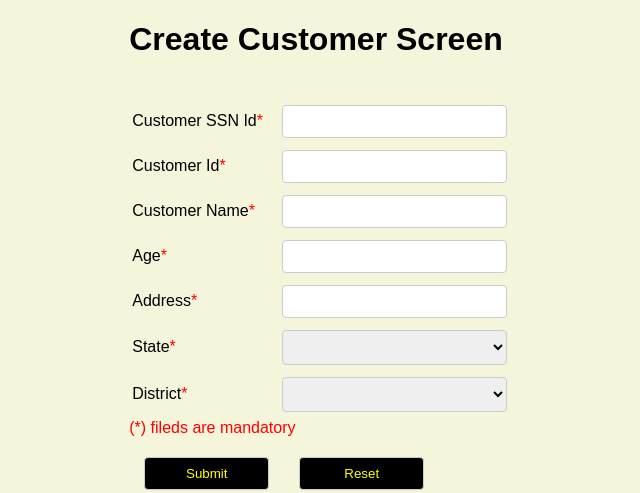
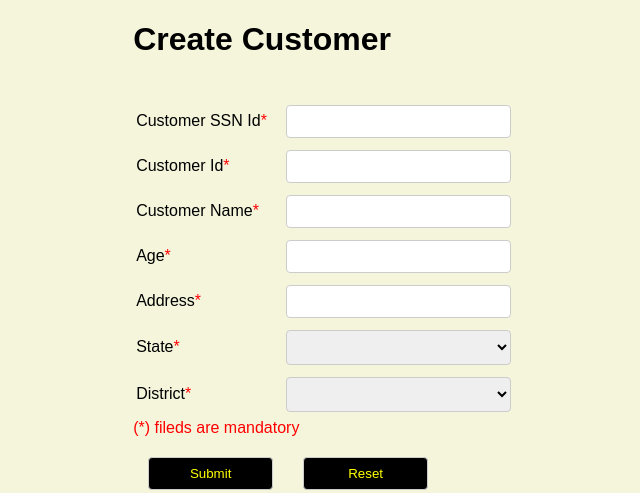
Before and after one commit to varshithrajbasa/RetailBanking, a Flask app: page /create_customer in a window 1280 px wide. Shown: the part 144-637 px from the top of the page, without its empty margins (324-964 px from the left). Run offline with Flask 2, Linux system fonts and the light colour scheme; lists and menus that the app fills with data are empty; some libraries are stand-ins or nearby versions.

Commit message:
Fix minor issues

```diff
--- a/templates/create_customer.html
+++ b/templates/create_customer.html
@@ -48,7 +48,7 @@
             </div>
         </div>
         <div class="body">
-            <h1>Create Customer Screen</h1>
+            <h1>Create Customer</h1>
             <br>
             <form method="POST" action="create_customer">
                 {% if message %}
```
